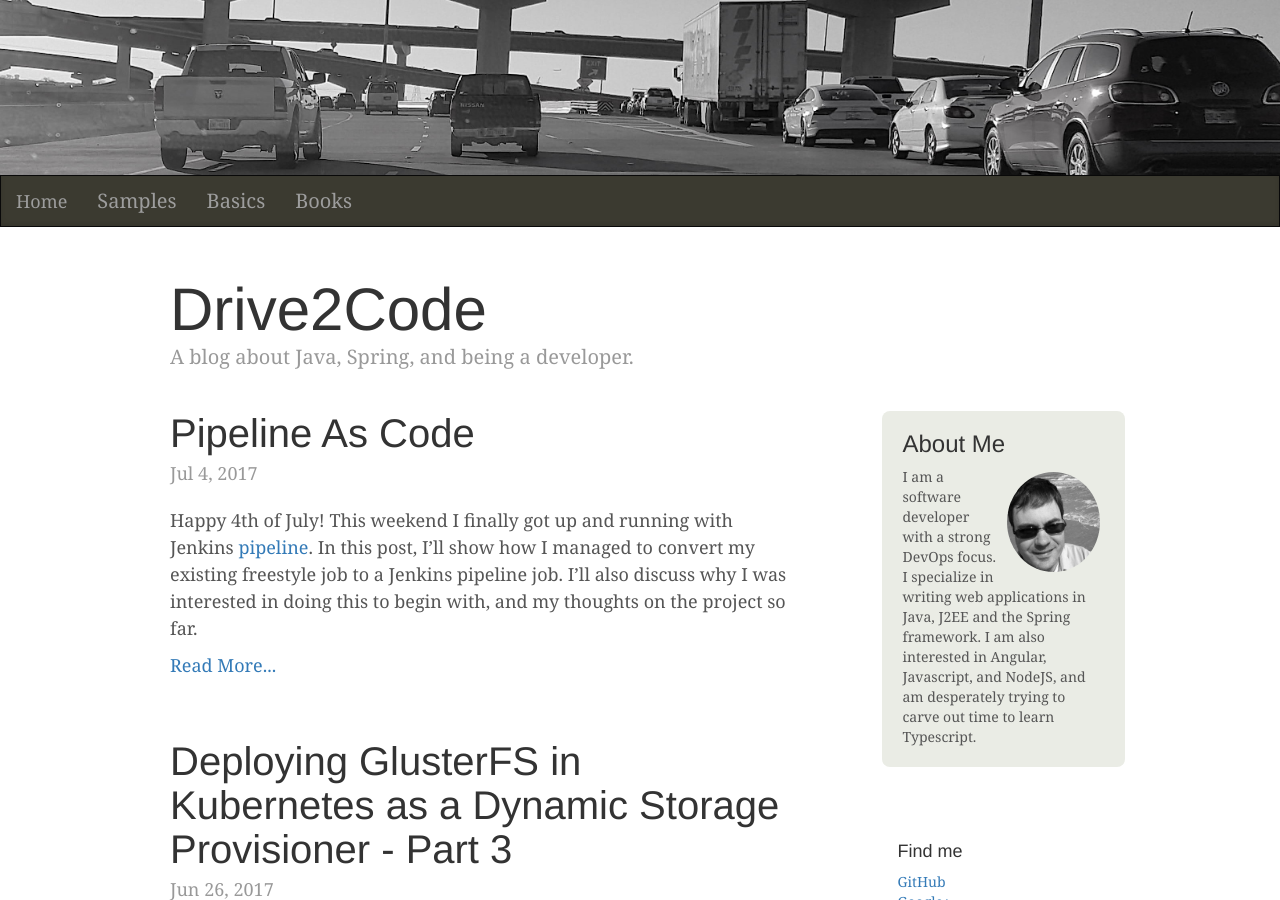
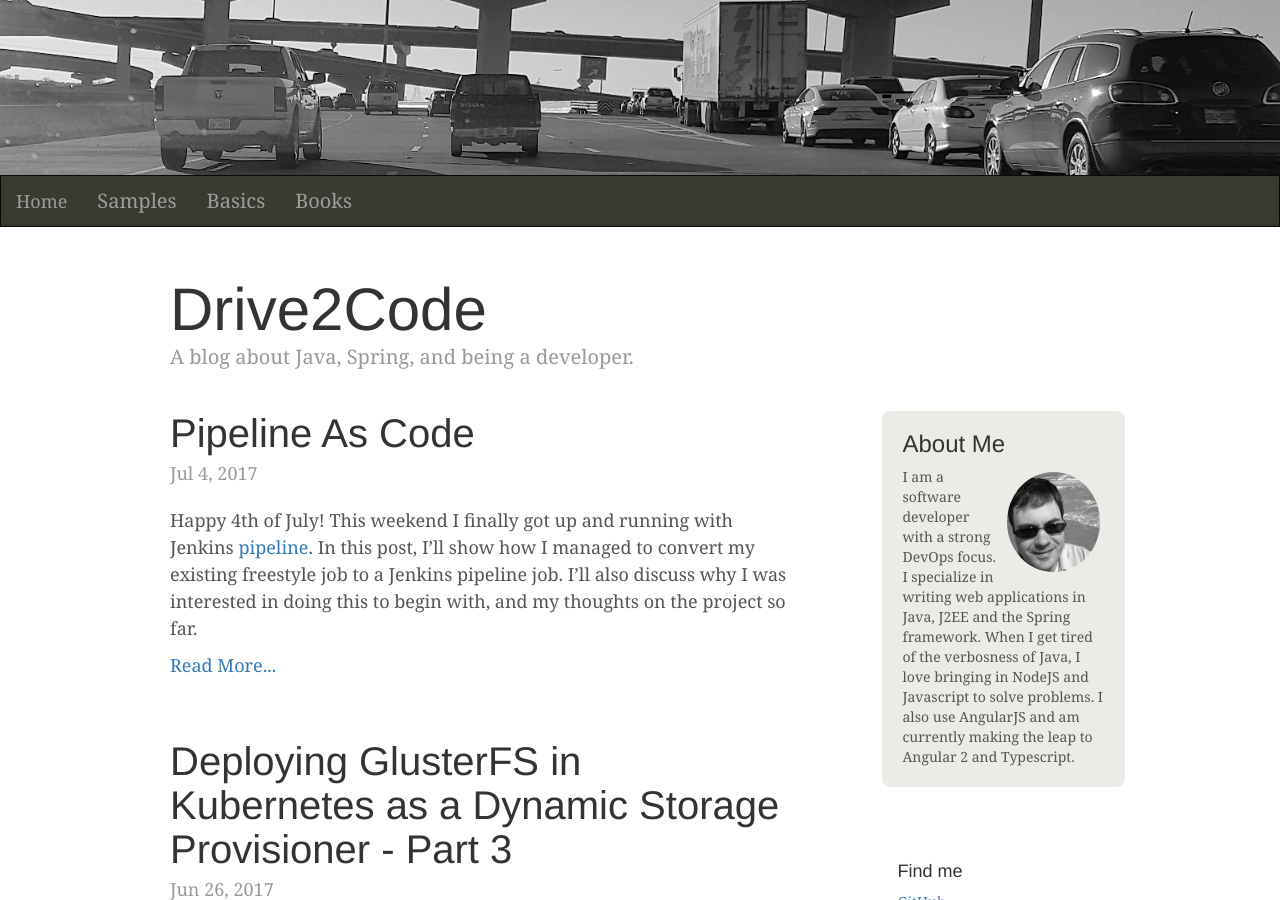
Before and after one commit to chasefranks/chasefranks.github.io, a Jekyll site: the page built from index.html, in a window 1280 px wide and 900 px high. Built offline with Jekyll 4.4.1, drawn with Linux system fonts in a browser that asks for light colours; the list of posts is cut into pages by our own code.

Commit message:
move about me block to front matter and update

```diff
--- a/index.html
+++ b/index.html
@@ -1,5 +1,7 @@
 ---
 layout: default
+aboutMe: >
+  I am a software developer with a strong DevOps focus. I specialize in writing web applications in Java, J2EE and the Spring framework. When I get tired of the verbosness of Java, I love bringing in NodeJS and Javascript to solve problems. I also use AngularJS and am currently making the leap to Angular 2 and Typescript.
 ---
 <div class="row">
 
@@ -37,7 +39,7 @@
       <h3>About Me</h3>
       <span><img class="img-circle" src="/images/profile.jpg" alt="Chase profile pic" /></span>
       <p>
-        I am a software developer with a strong DevOps focus. I specialize in writing web applications in Java, J2EE and the Spring framework. I am also interested in Angular, Javascript, and NodeJS, and am desperately trying to carve out time to learn Typescript.
+        {{ page.aboutMe }}
       </p>
     </div>
     <div class="sidebar-module">
```
